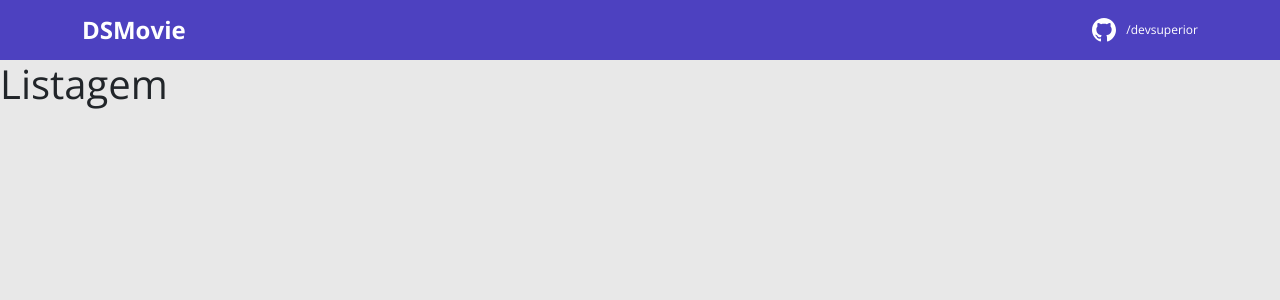
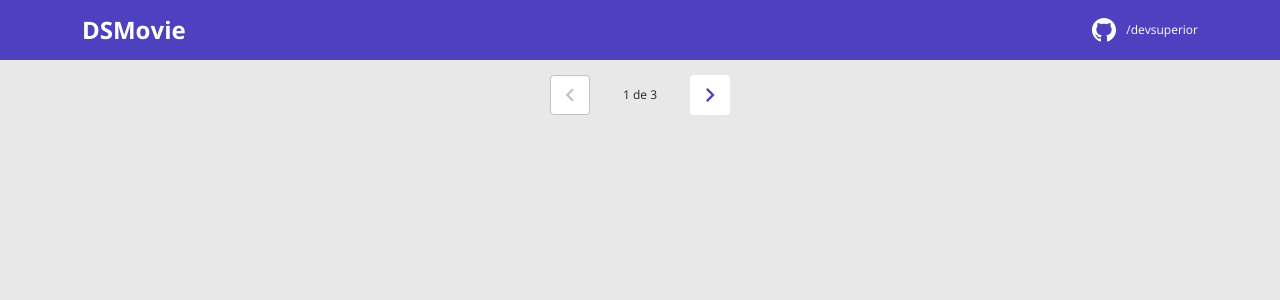
Before and after one commit to LeandroOliveiraSouza/DSMovie, a React (Create React App) app in the folder frontend/: page / in a window 1280 px wide. Shown: the top 300 px of the page. Built offline with nearby package versions, Linux system fonts and the light colour scheme.

Commit message:
Pagination layout

```diff
--- /dev/null
+++ b/frontend/src/components/Pagination/index.tsx
@@ -0,0 +1,18 @@
+import "./styles.css";
+import { ReactComponent as Arrow } from "assets/arrow.svg";
+
+export default function Pagination() {
+  return (
+    <div className="dsmovie-pagination-container">
+      <div className="dsmovie-pagination-box">
+        <button className="dsmovie-pagination-button" disabled={true}>
+          <Arrow />
+        </button>
+        <p>{`${1} de ${3}`}</p>
+        <button className="dsmovie-pagination-button" disabled={false}>
+          <Arrow className="dsmovie-flip-horizontal" />
+        </button>
+      </div>
+    </div>
+  );
+}
--- /dev/null
+++ b/frontend/src/components/Pagination/styles.css
@@ -0,0 +1,54 @@
+.dsmovie-pagination-container {
+  padding: 15px 0;
+  display: flex;
+  justify-content: center;
+  align-items: center;
+}
+
+.dsmovie-pagination-box {
+  width: 180px;
+  display: flex;
+  justify-content: space-between;
+  align-items: center;
+}
+
+.dsmovie-pagination-box form {
+  width: 100%;
+  display: flex;
+}
+
+.dsmovie-pagination-button {
+  width: 40px;
+  height: 40px;
+  border-radius: 4px;
+  background-color: #fff;
+  display: flex;
+  justify-content: center;
+  align-items: center;
+  border: 1px solid var(--color-primary);
+  cursor: pointer;
+}
+
+.dsmovie-pagination-button svg {
+  filter: brightness(0) saturate(100%) invert(26%) sepia(19%) saturate(7395%)
+    hue-rotate(234deg) brightness(89%) contrast(92%);
+}
+
+.dsmovie-pagination-button:disabled {
+  border: 1px solid #c2c2c2;
+  cursor: unset;
+}
+
+.dsmovie-pagination-button:disabled svg {
+  filter: none;
+}
+
+.dsmovie-pagination-container p {
+  margin: 0;
+  font-size: 12px;
+  color: var(--color-primary);
+}
+
+.dsmovie-flip-horizontal {
+  transform: rotate(180deg);
+}
--- a/frontend/src/pages/Listing/index.tsx
+++ b/frontend/src/pages/Listing/index.tsx
@@ -1,3 +1,9 @@
+import Pagination from "components/Pagination";
+
 export default function Listing() {
-  return <h1>Listagem</h1>;
+  return (
+    <>
+      <Pagination />
+    </>
+  );
 }
```
